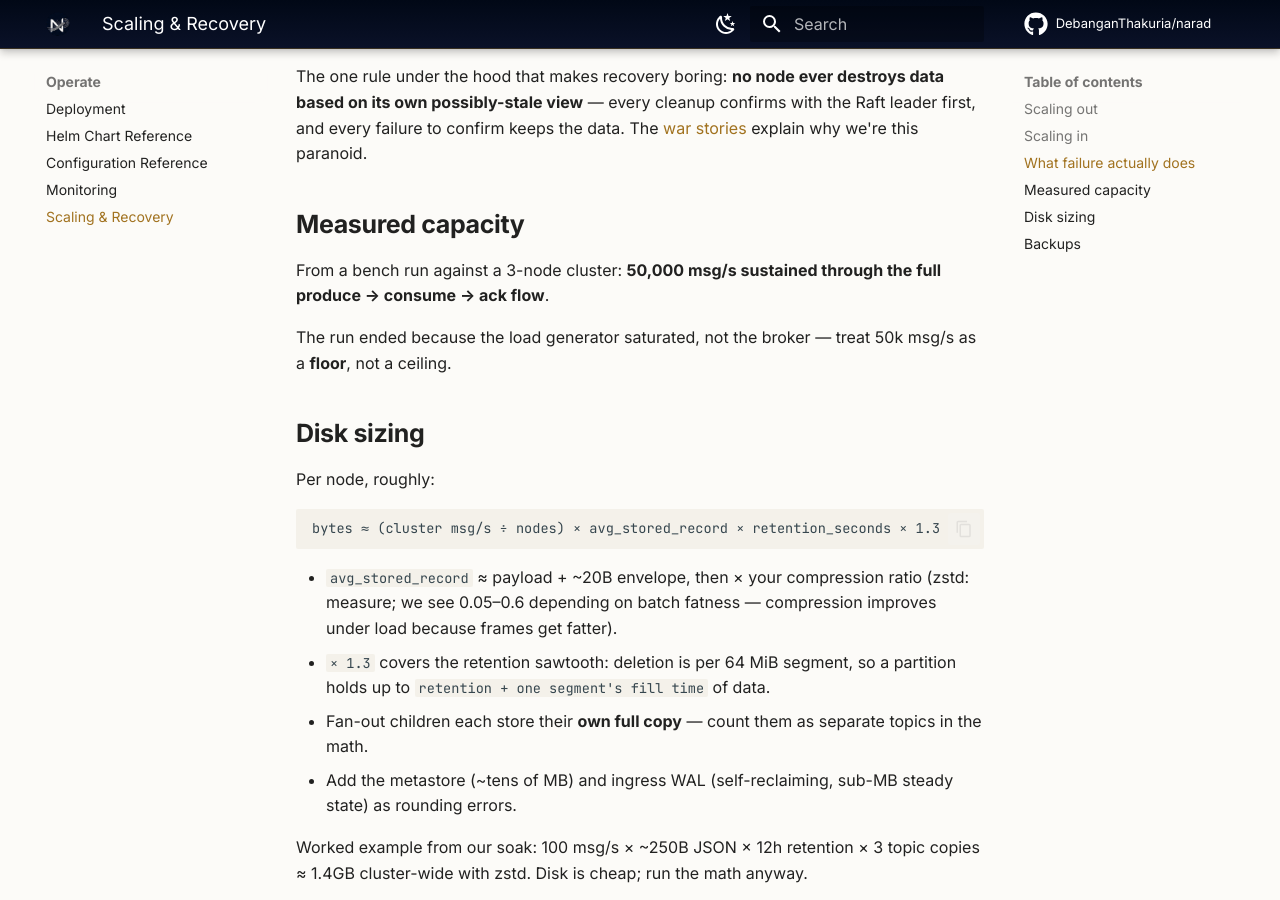
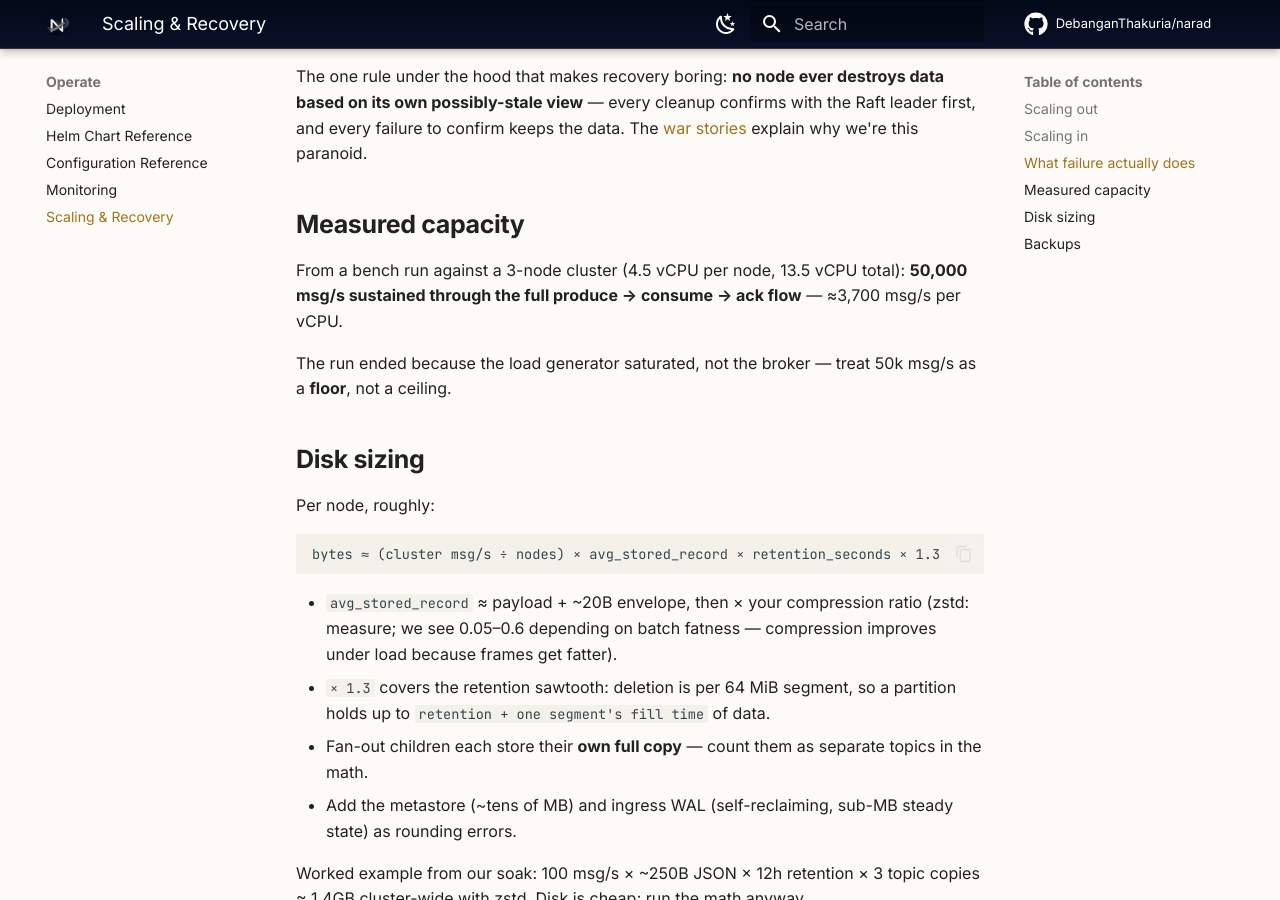
Before and after one commit to DebanganThakuria/narad, an MkDocs documentation site: the page built from docs/operate/scaling-and-recovery.md, in a window 1280 px wide and 900 px high, scrolled down 2703 px. Built offline with MkDocs 1.6.1 and Material for MkDocs 9.7.7, drawn with Linux system fonts in a browser that asks for light colours; comment, search, counter and statistics services are not loaded.

Commit message:
Docs: record bench hardware for the 50k run — 3 nodes x 4.5 vCPU (~3.7k msg/s per vCPU floor)
Co-Authored-By: Claude Fable 5 <noreply@anthropic.com>

```diff
--- a/docs/operate/scaling-and-recovery.md
+++ b/docs/operate/scaling-and-recovery.md
@@ -74,7 +74,7 @@ The one rule under the hood that makes recovery boring: **no node ever destroys
 
 ## Measured capacity
 
-From a bench run against a 3-node cluster: **50,000 msg/s sustained through the full produce → consume → ack flow**.
+From a bench run against a 3-node cluster (4.5 vCPU per node, 13.5 vCPU total): **50,000 msg/s sustained through the full produce → consume → ack flow** — ≈3,700 msg/s per vCPU.
 
 The run ended because the load generator saturated, not the broker — treat 50k msg/s as a **floor**, not a ceiling.
 
```
Also changed, not shown: README.md (+1 -1 lines), docs/compare.md (+1 -1 lines).
